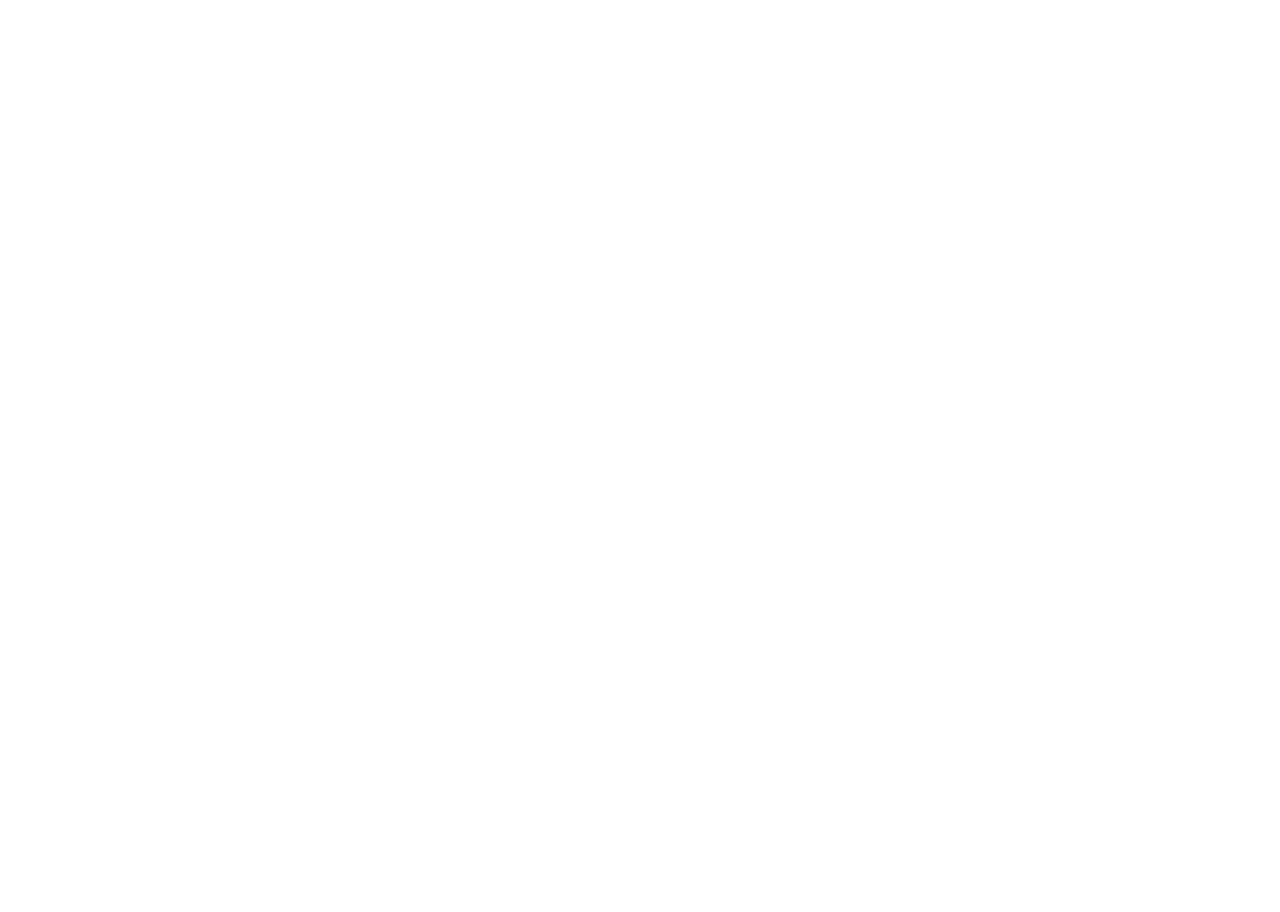
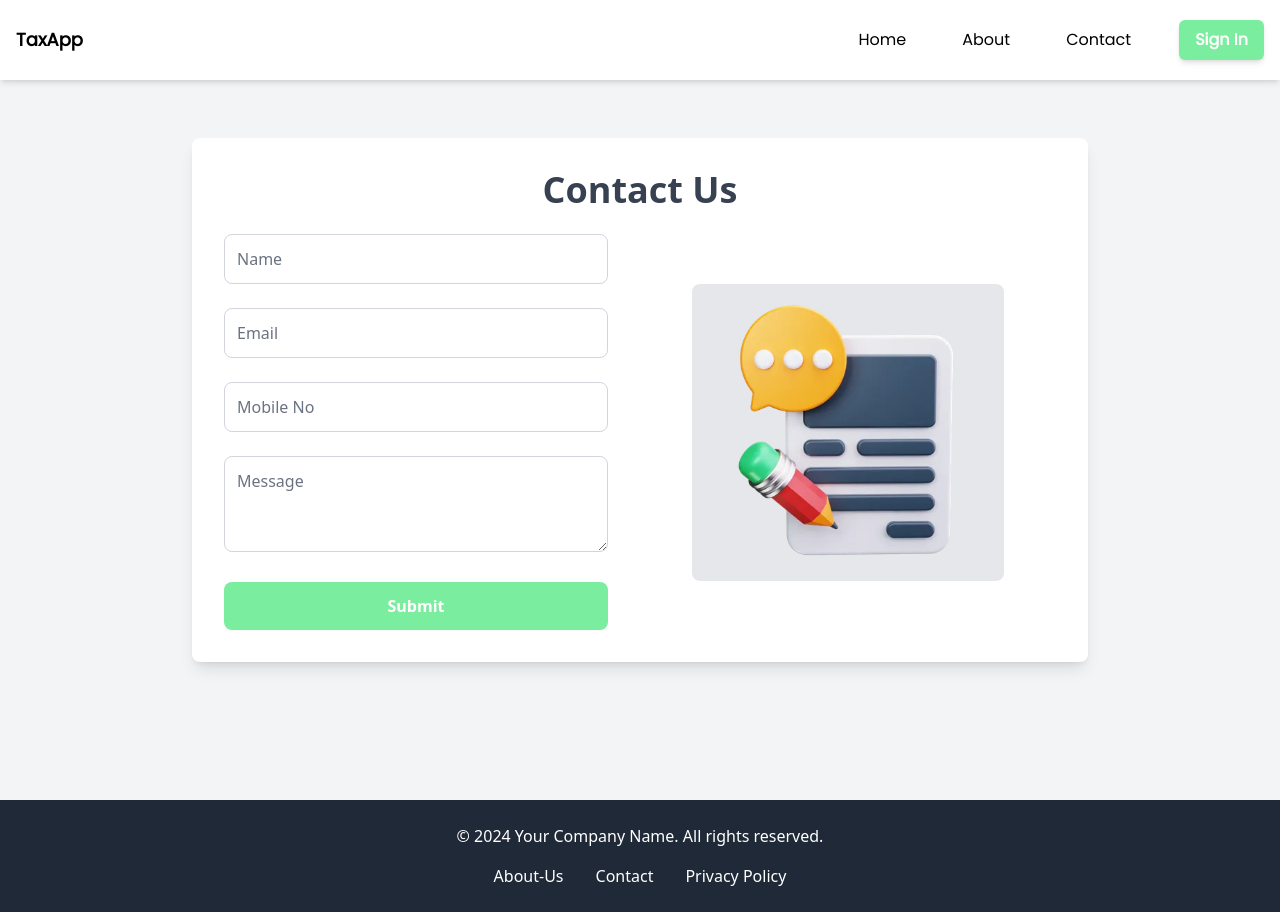
Before and after one commit to AnukulPr1me/TaxApp, a React (Vite) app: page /contact-us in a window 1280 px wide. Before the commit this address had no page. Before the commit the page ends 800 px from the top, so only its background shows below. Built offline with nearby package versions, Linux system fonts and the light colour scheme.

Commit message:
added contact us page

```diff
--- a/src/App.jsx
+++ b/src/App.jsx
@@ -6,6 +6,7 @@
 import "./index.css";
 import GstRates from "./screens/GstRates";
 import AboutUs from "./components/AboutUs";
+import Contact from "./screens/Contact";
 
 // added the gst-rates route
 const App = () => {
@@ -16,6 +17,7 @@
           <Route index element={<Hero />} />
           <Route path="/gst-rates" element={<GstRates/>} />
           <Route path="/about-us" element={<AboutUs/>} />
+          <Route path="/contact-us" element={<Contact/>} />
         </Route>
         <Route path="/sign-in" element={<Login />} />
         <Route path="/sign-up" element={<Signup />} />
--- a/src/components/Navbar.jsx
+++ b/src/components/Navbar.jsx
@@ -40,8 +40,10 @@
         <Link to="/about-us">
           <p className="navLinks">About</p>
         </Link>
+        <Link to="/contact-us">
+        <p className="navLinks">Contact</p>
+        </Link>
 
-        <p className="navLinks">Contact</p>
 
         {/* Link to Sign In page */}
         <Link to="/sign-in">
--- /dev/null
+++ b/src/screens/Contact.jsx
@@ -0,0 +1,56 @@
+import React from 'react';
+// Make sure to import the image with the correct path
+import ContactUsLogo from "../assets/images/contactus.webp";
+
+const Contact = () => {
+  return (
+    <div className="flex justify-center items-center h-screen bg-gray-100">
+      <div className="w-full max-w-4xl bg-white shadow-lg rounded-lg p-8 flex flex-col">
+        {/* Heading */}
+        <h2 className="text-4xl font-bold text-center mb-6 text-gray-700">Contact Us</h2>
+
+        <div className="flex">
+          {/* Form Section */}
+          <div className="w-1/2 pr-8">
+            <form className="space-y-6">
+              <input
+                type="text"
+                placeholder="Name"
+                className="w-full p-3 border border-gray-300 rounded-lg focus:outline-none focus:ring-2 focus:ring-blue-500"
+              />
+              <input
+                type="email"
+                placeholder="Email"
+                className="w-full p-3 border border-gray-300 rounded-lg focus:outline-none focus:ring-2 focus:ring-blue-500"
+              />
+              <input
+                type="text"
+                placeholder="Mobile No"
+                className="w-full p-3 border border-gray-300 rounded-lg focus:outline-none focus:ring-2 focus:ring-blue-500"
+              />
+              <textarea
+                placeholder="Message"
+                className="w-full p-3 h-24 border border-gray-300 rounded-lg focus:outline-none focus:ring-2 focus:ring-blue-500"
+              />
+              <button
+                type="submit"
+                className="w-full p-3 bg-primary_green text-white font-semibold rounded-lg"
+              >
+                Submit
+              </button>
+            </form>
+          </div>
+
+          {/* Image Section */}
+          <div className="w-1/2 flex justify-center items-center">
+            <div className="w-3/4 h-3/4 bg-gray-200 flex items-center justify-center text-gray-500 text-xl rounded-lg">
+              <img src={ContactUsLogo} alt="Contact Form" className="w-full h-full object-cover rounded-lg" />
+            </div>
+          </div>
+        </div>
+      </div>
+    </div>
+  );
+};
+
+export default Contact;
```
Also changed, not shown: src/assets/images/contactus.webp (added).
